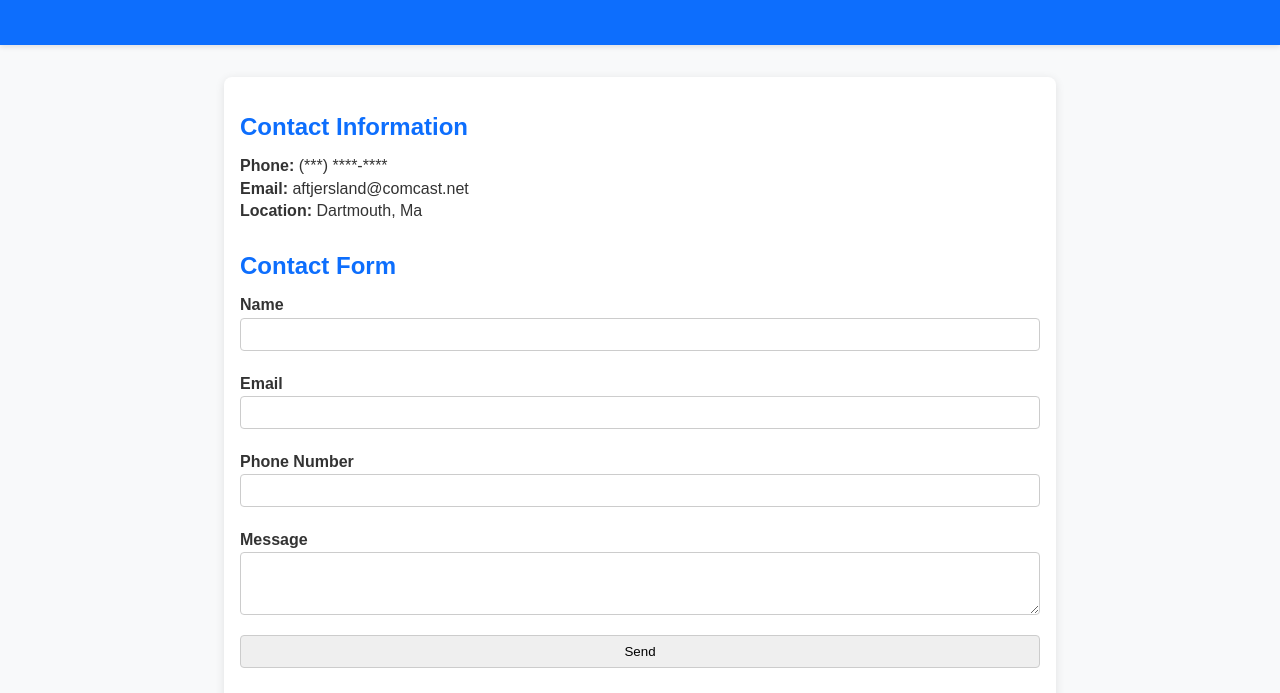
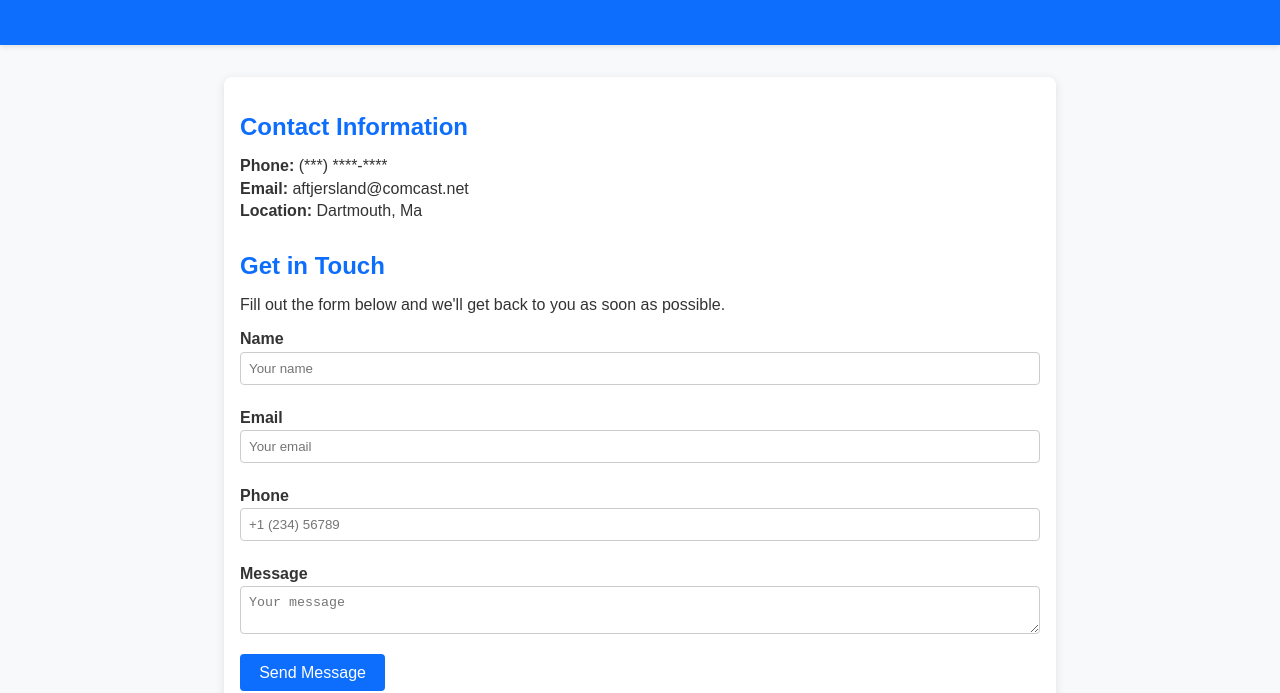
Before and after one commit to atjersland/aaronTjerslandElectrical, a plain HTML site: page index.html in a window 1280 px wide. Shown: the part 133-826 px from the top of the page. Drawn offline with Linux system fonts and the light colour scheme.

Commit message:
remove old form

```diff
--- a/index.html
+++ b/index.html
@@ -86,27 +86,6 @@
       <p><strong>Location:</strong> Dartmouth, Ma</p>
     </section>
 
-    <section>
-      <h2>Contact Form</h2>
-      <form id="contactform" action="https://api.web3forms.com/submit" method="POST">
-        <input type="hidden" name="access_key" value="742a9ce8-b665-4194-b75c-b19f2506158c">
-
-        <label for="message">Name</label>
-        <input name="message" type="text" id="name">
-
-        <label for="email">Email</label>
-        <input name="email" type="email" id="email">
-
-        <label for="phoneNumber">Phone Number</label>
-        <input name="phoneNumber" type="tel" id="phoneNumber">
-
-        <label for="message">Message</label>
-        <textarea name="message" id="message" rows="3"></textarea>
-
-        <input value="Send" type="submit">
-      </form>
-    </section>
-
     <section class="contact-section">
       <div class="contact-intro">
         <h2 class="contact-title">Get in Touch</h2>
```
